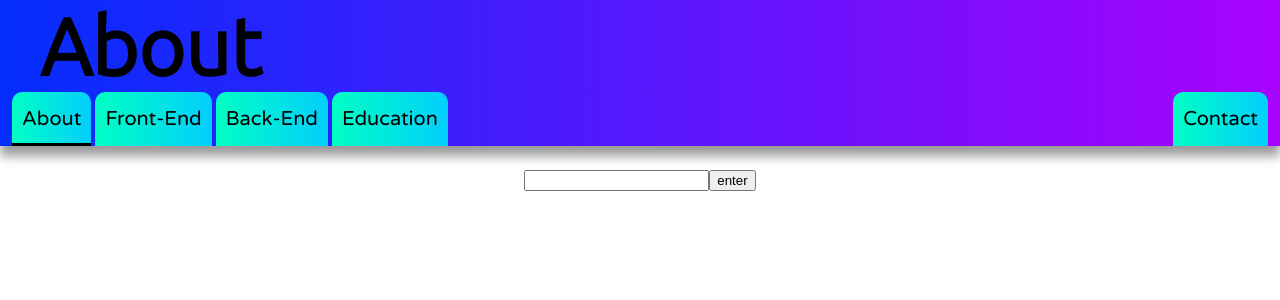
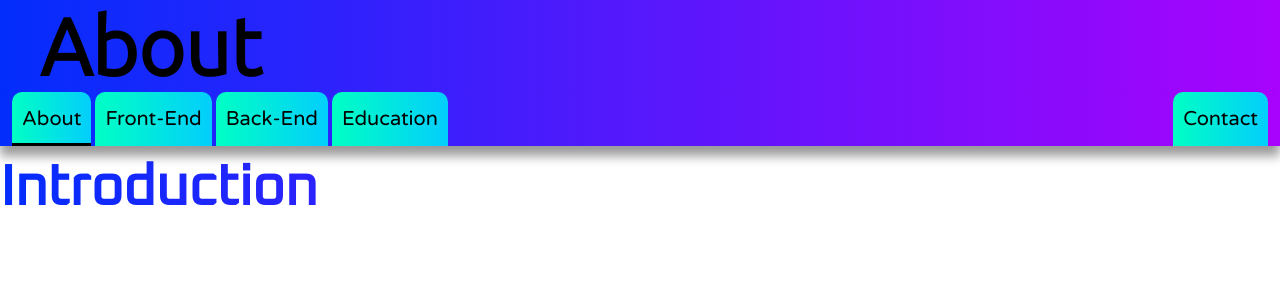
Before and after one commit to Esat-Karakaya/esat-karakaya.github.io, a React (Create React App) app: page / in a window 1280 px wide. Shown: the top 300 px of the page. Built offline with nearby package versions, Linux system fonts and the light colour scheme.

Commit message:
orginazed

```diff
--- a/src/App.js
+++ b/src/App.js
@@ -1,4 +1,4 @@
-import Nav from "./nav";
+import Nav from "./nav/nav";
 import Content from "./content";
 
 const App=()=> {
--- a/src/aboutPage.js
+++ /dev/null
@@ -1,35 +0,0 @@
-import { useState } from "react";
-
-const AboutPage=()=>{
-    const [user,setuser]= useState("")
-    const [publicRepos, resetRepos]=useState([])
-    const submitHandle=(e)=>{
-        e.preventDefault();
-        const currentuser=new FormData(e.target).get("text").toLowerCase()
-        if (!currentuser) {
-            setuser(currentuser)
-            fetch(`https://api.github.com/users/${currentuser}/repos`)
-            .then((jsonObj)=>jsonObj.json())
-            .then(resetRepos)
-        }
-    }
-    return(
-        <div className="pageContainer">
-            <h2>{user}</h2>
-            <form onSubmit={submitHandle}>
-                <input type="search" name="text"/>
-                <input type="submit" value="enter"/>
-            </form>
-            <div style={{display:publicRepos[0] || publicRepos.message?"block":"none"}}>
-                <h3>Public Repositaries</h3>
-                {
-                    publicRepos.message==="Not Found"?[<p key="error message">Sorry, I think you made that name up</p>]:publicRepos.map((repo)=>{
-                        return <a rel="noreferrer" target="_blank" style={{display:"block"}} href={repo.html_url} key={repo.id}>{repo.name}</a>
-                    })
-
-                }
-            </div>
-        </div>
-    )
-}
-export default AboutPage;
--- a/src/content.js
+++ b/src/content.js
@@ -1,10 +1,9 @@
-import AboutPage from "./aboutPage";
-//import FrontEndPage from "./frontEndPage";
+import FrontEndPage from "./frontEndPage";
 
 const Content=()=>{
     return(
         <div id="content">
-            <AboutPage/>
+            <FrontEndPage/>
         </div>
     )
 }
--- a/src/frontEndPage.js
+++ b/src/frontEndPage.js
@@ -2,10 +2,6 @@ const FrontEndPage=()=>{
     return(
         <div className="pageContainer">
             <h2>Introduction</h2>
-            <form>
-                <input type="search"/>
-                <input type="submit"/>
-            </form>
         </div>
     )
 }
--- a/src/index.css
+++ b/src/index.css
@@ -11,9 +11,7 @@ button{
 }
 #content{
 	overflow-y: hidden;
-	text-align: center;
 	font-size: 18px;
-	margin: 15px 30px;
 }
 
 /*Page Basic Styles*/
--- a/src/nav.js
+++ b/src/nav/nav.js
@@ -1,7 +1,7 @@
 import "./navstyle.css";
-import Navbutton from "./navbutton";
+import Navbutton from "./navbutton/navbutton";
+import Hambutton from "./hambutton/hambutton";
 import { useState } from "react";
-import Hambutton from "./hambutton";
 const Nav=()=> {
     //Creating states
     const[page,swicthPage]=useState("About");
--- /dev/null
+++ b/src/nav/navbutton/navbutton.css
@@ -0,0 +1,52 @@
+#place{
+	cursor: context-menu;
+}
+#place::before, .link::before{
+	position: absolute;
+	content: "";
+	background-color: var(--page-line);
+	padding: 0px;
+	height: 3px;
+	width: 100%;
+	bottom: 0;
+}
+.link::before{
+	position: absolute;
+	content: "";
+	background-color: var(--page-line);
+	padding: 0px;
+	height: 3px;
+	width: 100%;
+	bottom: 0;
+	left: 0;
+	transform: scaleX(0);
+	transition: all 0.3s;
+}
+#place::before{transform: scaleX(1);}
+.link:hover:before{transform: scaleX(1);}
+
+.link, #end{
+	padding: 15px 10px 15px 10px;
+	font-family: 'Varela Round', sans-serif;
+	color: black;
+	font-size: 20px;
+	background-image: var(--nav-button-color);
+	cursor: pointer;
+	position: relative;
+	margin: 0 2px;
+	border-radius: 10px 10px 0 0;
+}
+
+@media screen and (max-width: 600px) {
+    .link::before{
+		height: 3px;
+		width: 0;
+		bottom: 0;
+		left: 0;
+		transform: none;
+		transition: all 0.3s;
+	}
+	.link:hover:before{
+		width: 100%;
+	}
+}
--- a/src/navbutton.js
+++ b/src/nav/navbutton/navbutton.js
@@ -1,3 +1,4 @@
+import "./navbutton.css";
 const Navbutton=({children, space, pageinfo, clickHandler})=>{
     return(
         <button onClick={()=>{clickHandler(children)}} id={pageinfo===children ? "place":""} className={"link"+(space ?" space":"")}>
--- a/src/navstyle.css
+++ b/src/nav/navstyle.css
@@ -40,6 +40,7 @@ nav *{
 	overflow-y: auto;
 	pointer-events: auto;
 }
+
 h1{
 	font-family: 'Ubuntu', sans-serif;
 	margin: 0;
@@ -47,47 +48,6 @@ h1{
 	padding: 0 0 0 40px;
 	background-image: var(--nav-backround);
 }
-
-/*NavButton*/
-#place{
-	cursor: context-menu;
-}
-#place::before, .link::before{
-	position: absolute;
-	content: "";
-	background-color: var(--page-line);
-	padding: 0px;
-	height: 3px;
-	width: 100%;
-	bottom: 0;
-}
-.link::before{
-	position: absolute;
-	content: "";
-	background-color: var(--page-line);
-	padding: 0px;
-	height: 3px;
-	width: 100%;
-	bottom: 0;
-	left: 0;
-	transform: scaleX(0);
-	transition: all 0.3s;
-}
-#place::before{transform: scaleX(1);}
-.link:hover:before{transform: scaleX(1);}
-
-.link, #end{
-	padding: 15px 10px 15px 10px;
-	font-family: 'Varela Round', sans-serif;
-	color: black;
-	font-size: 20px;
-	background-image: var(--nav-button-color);
-	cursor: pointer;
-	position: relative;
-	margin: 0 2px;
-	border-radius: 10px 10px 0 0;
-}
-
 @media screen and (max-width: 600px){
 	/*DROPDOWN, NAVBUTTON*/
 	#end{
@@ -99,17 +59,6 @@ h1{
 		width: 90%;
 		border-radius: 0;
 		position: relative;
-	}
-	.link::before{
-		height: 3px;
-		width: 0;
-		bottom: 0;
-		left: 0;
-		transform: none;
-		transition: all 0.3s;
-	}
-	.link:hover:before{
-		width: 100%;
 	}
 
 	/*NAV TOGGLE ANIMATION*/
@@ -141,8 +90,7 @@ h1{
 		transition: background-color 1s ease;
 	}
 
-
-
+	/*X Button*/
 	#button-x{
 		position: absolute;
 		cursor: pointer;
```
Also changed, not shown: src/nav/hambutton/hambutton.css (renamed from src/hambutton.css), src/nav/hambutton/hambutton.js (renamed from src/hambutton.js).
